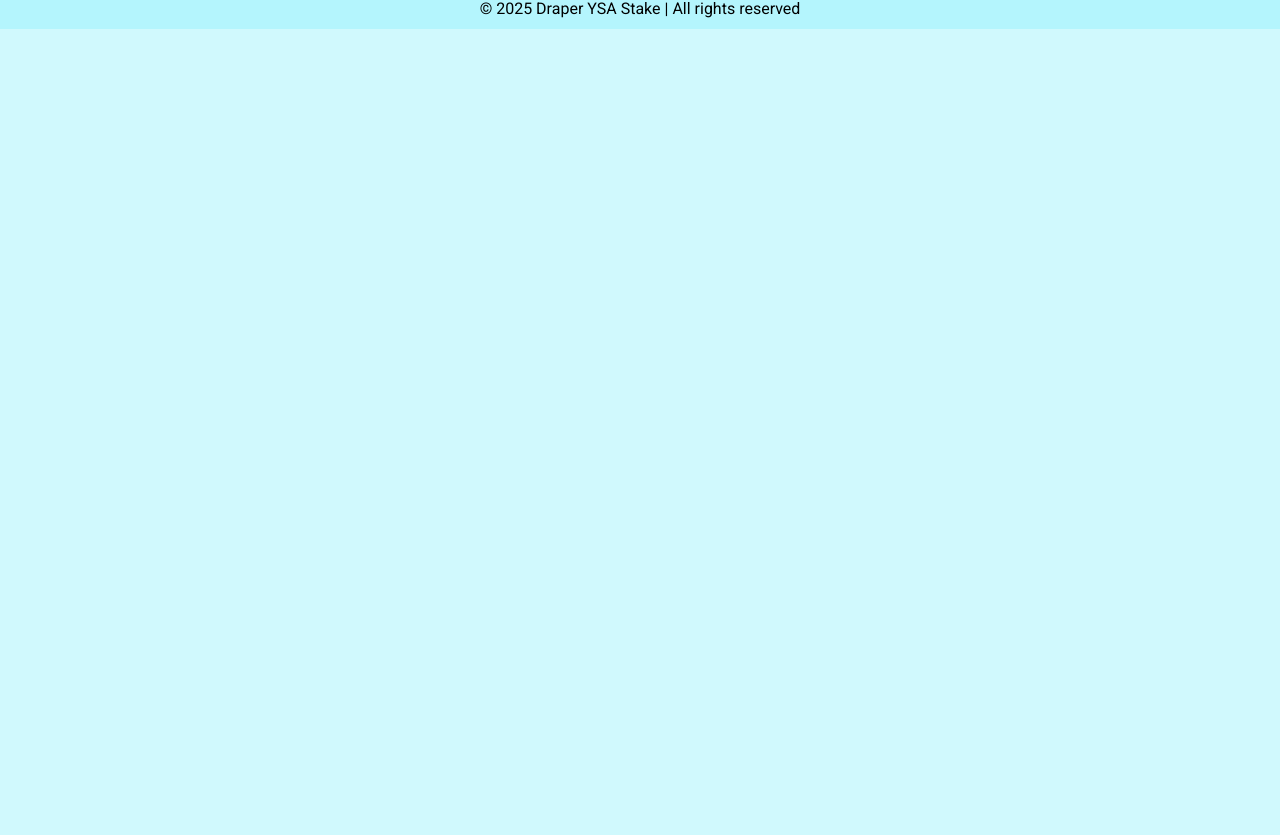
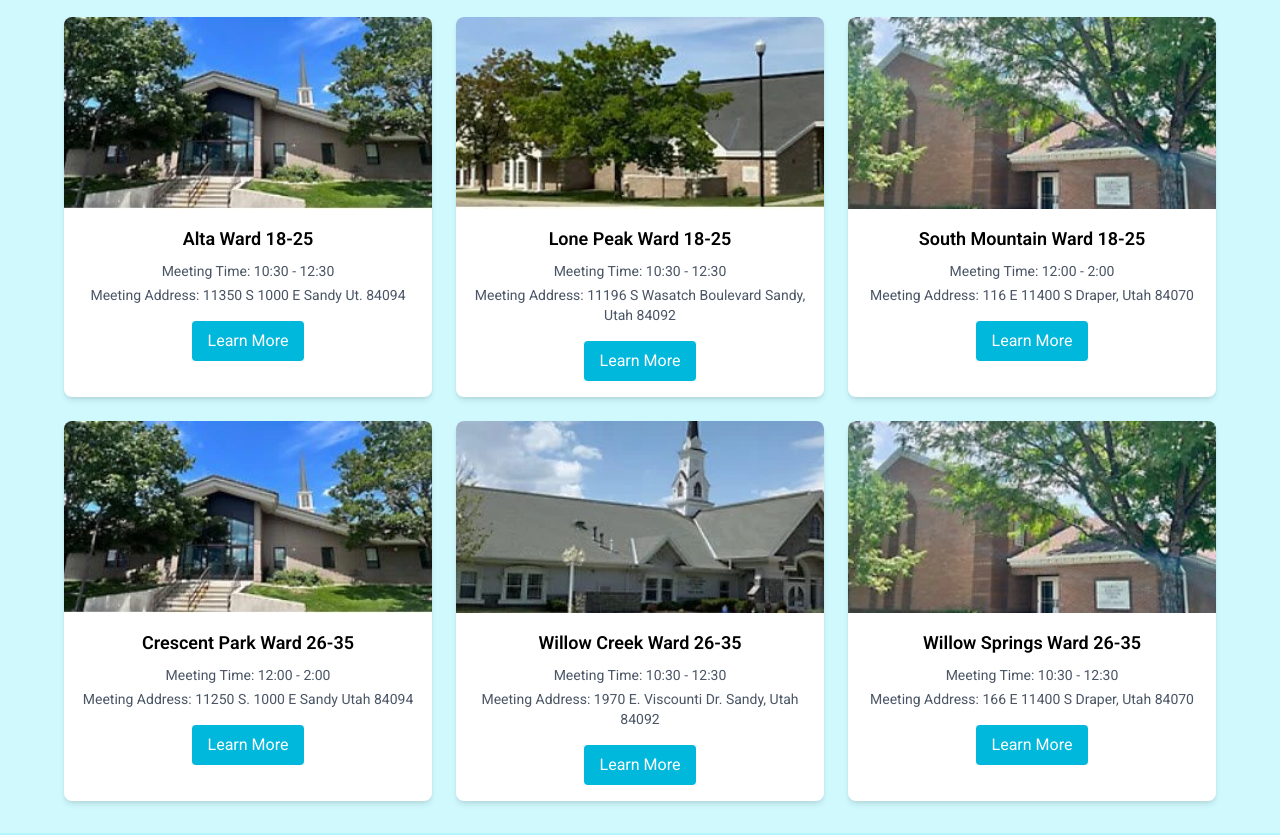
Before and after one commit to draperYSAcoms/StakeWebsite, a website built with Vite: page ward.html in a window 1280 px wide. Shown: the part 151-986 px from the top of the page. Before the commit the page ends 800 px from the top, so only its background shows below. Built offline with nearby package versions, Linux system fonts and the light colour scheme.

Commit message:
Added Images and populated the wards page with  figures to have info regarding each ward leading to their official sites

```diff
--- a/gatheringPlace.html
+++ b/gatheringPlace.html
@@ -13,10 +13,14 @@
 	</head>
 	<body>
 		<header class="w-full bg-cyan-200/60 p-4 grid grid-cols-2 items-center">
-			<h1 class="text-xl font-semibold">Draper YSA Stake</h1>
+			<a href="/StakeWebsite/" class="text-xl font-semibold"
+				>Draper YSA Stake</a
+			>
 			<nav class="flex gap-4 justify-end items-center">
-				<a href="/ward.html" class="nav-link">Ward</a>
-				<a href="/gatheringPlace.html" class="nav-link">Gathering Place</a>
+				<a href="/StakeWebsite/ward.html" class="nav-link">Ward</a>
+				<a href="/StakeWebsite/gatheringPlace.html" class="nav-link"
+					>Gathering Place</a
+				>
 			</nav>
 		</header>
 
--- a/src/format/header.ts
+++ b/src/format/header.ts
@@ -18,8 +18,9 @@ export function setupHeader() {
 		nav.appendChild(a);
 	});
 
-	const title = document.createElement("h1");
+	const title = document.createElement("a");
 	title.textContent = "Draper YSA Stake";
+	title.href = "/StakeWebsite/index.html";
 	title.className = "text-xl font-semibold";
 	header.appendChild(title);
 	header.appendChild(nav);
--- a/src/main.ts
+++ b/src/main.ts
@@ -35,14 +35,18 @@ ${header.outerHTML}
 
   </section>
 
-  <section class="upcomingEvents max-w-7xl mx-auto">
+  <section class="upcomingEvents w-full max-w-3xl mx-auto px-4">
     <h2 class="text-3xl font-bold mb-4">Upcoming Events</h2>
-    <iframe src="https://calendar.google.com/calendar/embed?src=87d84b26256aab9ebb2412356659beb07f21202cfc1ae9335b1408c5a1349f03%40group.calendar.google.com&ctz=America%2FDenver" style="border: 0" width="800" height="600" frameborder="0" scrolling="no"></iframe>
+    <div class="relative w-full overflow-hidden" style="padding-bottom: 75%; max-height: 600px;">
+      <iframe src="https://calendar.google.com/calendar/embed?src=87d84b26256aab9ebb2412356659beb07f21202cfc1ae9335b1408c5a1349f03%40group.calendar.google.com&ctz=America%2FDenver" class="absolute top-0 left-0 w-full h-full" style="border: 0; max-height: 600px;" frameborder="0" scrolling="no"></iframe>
+    </div>
   </section>
 
-  <section class="stakeCenter">
+  <section class="stakeCenter w-full max-w-3xl mx-auto px-4">
     <h2 class="text-3xl font-bold mb-4">Stake Center Location</h2>
-    <iframe src="https://www.google.com/maps/embed?pb=!1m18!1m12!1m3!1d757.9571842925571!2d-111.86366440882615!3d40.54537272639968!2m3!1f0!2f0!3f0!3m2!1i1024!2i768!4f13.1!3m3!1m2!1s0x875287007cf569c5%3A0x8d6718edbc63d28b!2sDraper%20YSA%20Stake%20Center!5e0!3m2!1sen!2sus!4v1765143414932!5m2!1sen!2sus" width="600" height="450" style="border:0;" allowfullscreen="" loading="lazy" referrerpolicy="no-referrer-when-downgrade"></iframe>
+    <div class="relative w-full overflow-hidden" style="padding-bottom: 56.25%; max-height: 450px;">
+      <iframe src="https://www.google.com/maps/embed?pb=!1m18!1m12!1m3!1d757.9571842925571!2d-111.86366440882615!3d40.54537272639968!2m3!1f0!2f0!3f0!3m2!1i1024!2i768!4f13.1!3m3!1m2!1s0x875287007cf569c5%3A0x8d6718edbc63d28b!2sDraper%20YSA%20Stake%20Center!5e0!3m2!1sen!2sus!4v1765143414932!5m2!1sen!2sus" class="absolute top-0 left-0 w-full h-full" style="border:0; max-height: 450px;" allowfullscreen="" loading="lazy" referrerpolicy="no-referrer-when-downgrade"></iframe>
+    </div>
   </section>
 </main>
 
--- a/ward.html
+++ b/ward.html
@@ -13,12 +13,166 @@
 	</head>
 	<body>
 		<header class="w-full bg-cyan-200/60 p-4 grid grid-cols-2 items-center">
-			<h1 class="text-xl font-semibold">Draper YSA Stake</h1>
+			<a href="/StakeWebsite/" class="text-xl font-semibold"
+				>Draper YSA Stake</a
+			>
 			<nav class="flex gap-4 justify-end items-center">
-				<a href="/ward.html" class="nav-link">Ward</a>
-				<a href="/gatheringPlace.html" class="nav-link">Gathering Place</a>
+				<a href="/StakeWebsite/ward.html" class="nav-link">Ward</a>
+				<a href="/StakeWebsite/gatheringPlace.html" class="nav-link"
+					>Gathering Place</a
+				>
 			</nav>
 		</header>
+
+		<main class="p-8">
+			<h2 class="text-2xl font-bold text-center mb-8">Our Wards</h2>
+			<div
+				class="grid grid-cols-1 md:grid-cols-2 lg:grid-cols-3 gap-6 max-w-6xl mx-auto">
+				<!-- Alta Ward -->
+				<div class="bg-white rounded-lg shadow-md overflow-hidden">
+					<img
+						src="/altaWard.webp"
+						alt="Alta Ward"
+						class="w-full h-48 object-cover" />
+					<div class="p-4 text-center">
+						<h3 class="text-lg font-semibold mb-2">Alta Ward 18-25</h3>
+						<p class="text-gray-600 text-sm mb-1">
+							Meeting Time: 10:30 - 12:30
+						</p>
+						<p class="text-gray-600 text-sm mb-4">
+							Meeting Address: 11350 S 1000 E Sandy Ut. 84094
+						</p>
+						<a
+							href="https://local.churchofjesuschrist.org/en/units/us/ut/alta-ysa-ward-18-25"
+							target="_blank"
+							rel="noopener noreferrer"
+							class="inline-block bg-cyan-500 hover:bg-cyan-600 text-white px-4 py-2 rounded transition-colors"
+							>Learn More</a
+						>
+					</div>
+				</div>
+
+				<!-- Lone Peak Ward -->
+				<div class="bg-white rounded-lg shadow-md overflow-hidden">
+					<img
+						src="/lonePeakWard.webp"
+						alt="Lone Peak Ward"
+						class="w-full h-48 object-cover" />
+					<div class="p-4 text-center">
+						<h3 class="text-lg font-semibold mb-2">Lone Peak Ward 18-25</h3>
+						<p class="text-gray-600 text-sm mb-1">
+							Meeting Time: 10:30 - 12:30
+						</p>
+						<p class="text-gray-600 text-sm mb-4">
+							Meeting Address: 11196 S Wasatch Boulevard Sandy, Utah 84092
+						</p>
+						<a
+							href="https://local.churchofjesuschrist.org/en/units/us/ut/lone-peak-ysa-ward-18-25"
+							target="_blank"
+							rel="noopener noreferrer"
+							class="inline-block bg-cyan-500 hover:bg-cyan-600 text-white px-4 py-2 rounded transition-colors"
+							>Learn More</a
+						>
+					</div>
+				</div>
+
+				<!-- South Mountain Ward -->
+				<div class="bg-white rounded-lg shadow-md overflow-hidden">
+					<img
+						src="/southMountain.webp"
+						alt="South Mountain Ward"
+						class="w-full h-48 object-cover" />
+					<div class="p-4 text-center">
+						<h3 class="text-lg font-semibold mb-2">
+							South Mountain Ward 18-25
+						</h3>
+						<p class="text-gray-600 text-sm mb-1">Meeting Time: 12:00 - 2:00</p>
+						<p class="text-gray-600 text-sm mb-4">
+							Meeting Address: 116 E 11400 S Draper, Utah 84070
+						</p>
+						<a
+							href="https://local.churchofjesuschrist.org/en/units/us/ut/south-mountain-ysa-ward-18-25"
+							target="_blank"
+							rel="noopener noreferrer"
+							class="inline-block bg-cyan-500 hover:bg-cyan-600 text-white px-4 py-2 rounded transition-colors"
+							>Learn More</a
+						>
+					</div>
+				</div>
+
+				<!-- Crescent Park Ward -->
+				<div class="bg-white rounded-lg shadow-md overflow-hidden">
+					<img
+						src="/crescentPark.webp"
+						alt="Crescent Park Ward"
+						class="w-full h-48 object-cover" />
+					<div class="p-4 text-center">
+						<h3 class="text-lg font-semibold mb-2">Crescent Park Ward 26-35</h3>
+						<p class="text-gray-600 text-sm mb-1">Meeting Time: 12:00 - 2:00</p>
+						<p class="text-gray-600 text-sm mb-4">
+							Meeting Address: 11250 S. 1000 E Sandy Utah 84094
+						</p>
+						<a
+							href="https://local.churchofjesuschrist.org/en/units/us/ut/crescent-park-ysa-ward-26-35"
+							target="_blank"
+							rel="noopener noreferrer"
+							class="inline-block bg-cyan-500 hover:bg-cyan-600 text-white px-4 py-2 rounded transition-colors"
+							>Learn More</a
+						>
+					</div>
+				</div>
+
+				<!-- Willow Creek Ward -->
+				<div class="bg-white rounded-lg shadow-md overflow-hidden">
+					<img
+						src="/willowCreek.webp"
+						alt="Willow Creek Ward"
+						class="w-full h-48 object-cover" />
+					<div class="p-4 text-center">
+						<h3 class="text-lg font-semibold mb-2">Willow Creek Ward 26-35</h3>
+						<p class="text-gray-600 text-sm mb-1">
+							Meeting Time: 10:30 - 12:30
+						</p>
+						<p class="text-gray-600 text-sm mb-4">
+							Meeting Address: 1970 E. Viscounti Dr. Sandy, Utah 84092
+						</p>
+						<a
+							href="https://local.churchofjesuschrist.org/en/units/us/ut/willow-creek-ysa-ward-26-35"
+							target="_blank"
+							rel="noopener noreferrer"
+							class="inline-block bg-cyan-500 hover:bg-cyan-600 text-white px-4 py-2 rounded transition-colors"
+							>Learn More</a
+						>
+					</div>
+				</div>
+
+				<!-- Willow Springs Ward -->
+				<div class="bg-white rounded-lg shadow-md overflow-hidden">
+					<img
+						src="/willowSprings.webp"
+						alt="Willow Springs Ward"
+						class="w-full h-48 object-cover" />
+					<div class="p-4 text-center">
+						<h3 class="text-lg font-semibold mb-2">
+							Willow Springs Ward 26-35
+						</h3>
+						<p class="text-gray-600 text-sm mb-1">
+							Meeting Time: 10:30 - 12:30
+						</p>
+						<p class="text-gray-600 text-sm mb-4">
+							Meeting Address: 166 E 11400 S Draper, Utah 84070
+						</p>
+						<a
+							href="https://local.churchofjesuschrist.org/en/units/us/ut/willow-springs-ysa-ward-26-35"
+							target="_blank"
+							rel="noopener noreferrer"
+							class="inline-block bg-cyan-500 hover:bg-cyan-600 text-white px-4 py-2 rounded transition-colors"
+							>Learn More</a
+						>
+					</div>
+				</div>
+			</div>
+		</main>
 
 		<footer class="w-full bg-cyan-200/60 px-4 py-2 text-center">
 			<div class="flex gap-4 justify-center mb-2">
--- /dev/null
+++ b/wards.txt
@@ -0,0 +1,29 @@
+Name: Alta Ward 18-25
+Meeting Time: 10:30 - 12:30
+Address: 11350 S 1000 E Sandy Ut. 84094
+Link: https://local.churchofjesuschrist.org/en/units/us/ut/alta-ysa-ward-18-25
+
+Name: Lone Peak Ward 18-25
+MeetingTime: 10:30 - 12:30
+Address: 11196 S Wasatch Boulevard Sandy, Utah 84092
+Link: https://local.churchofjesuschrist.org/en/units/us/ut/lone-peak-ysa-ward-18-25
+
+Name: South Mountain Ward 18-25
+Meeting Time: 12:00 - 2:00
+Address: 116 E 11400 S Draper, Utah 84070
+Link: https://local.churchofjesuschrist.org/en/units/us/ut/south-mountain-ysa-ward-18-25
+
+Name: Crescent Park Ward 26-35
+Meeting Time: 12:00 - 2:00
+Addess: 11250 S. 1000 E Sandy Utah 84094
+Link: https://local.churchofjesuschrist.org/en/units/us/ut/crescent-park-ysa-ward-26-35
+
+Name: Willow Creek Ward 26-35
+Meeting Time: 10:30 - 12:30
+Address: 1970 E. Viscounti Dr. Sandy, Utah 84092
+Link: https://local.churchofjesuschrist.org/en/units/us/ut/willow-creek-ysa-ward-26-35
+
+Name: Willow Springs Ward 26-35
+Meeting Time: 10:30 - 12:30
+Address: 166 E 11400 S Draper, Utah 84070
+Link: https://local.churchofjesuschrist.org/en/units/us/ut/willow-springs-ysa-ward-26-35
```
Also changed, not shown: public/altaWard.webp (renamed from public/Alta Ward.webp), public/crescentPark.webp (renamed from public/Crescent Park.webp), public/lonePeakWard.webp (renamed from public/Lone Peak Ward.webp), public/southMountain.webp (renamed from public/South Mountain.webp), public/willowCreek.webp (renamed from public/Willow Creek.webp), public/willowSprings.webp (renamed from public/Willow Springs.webp).
